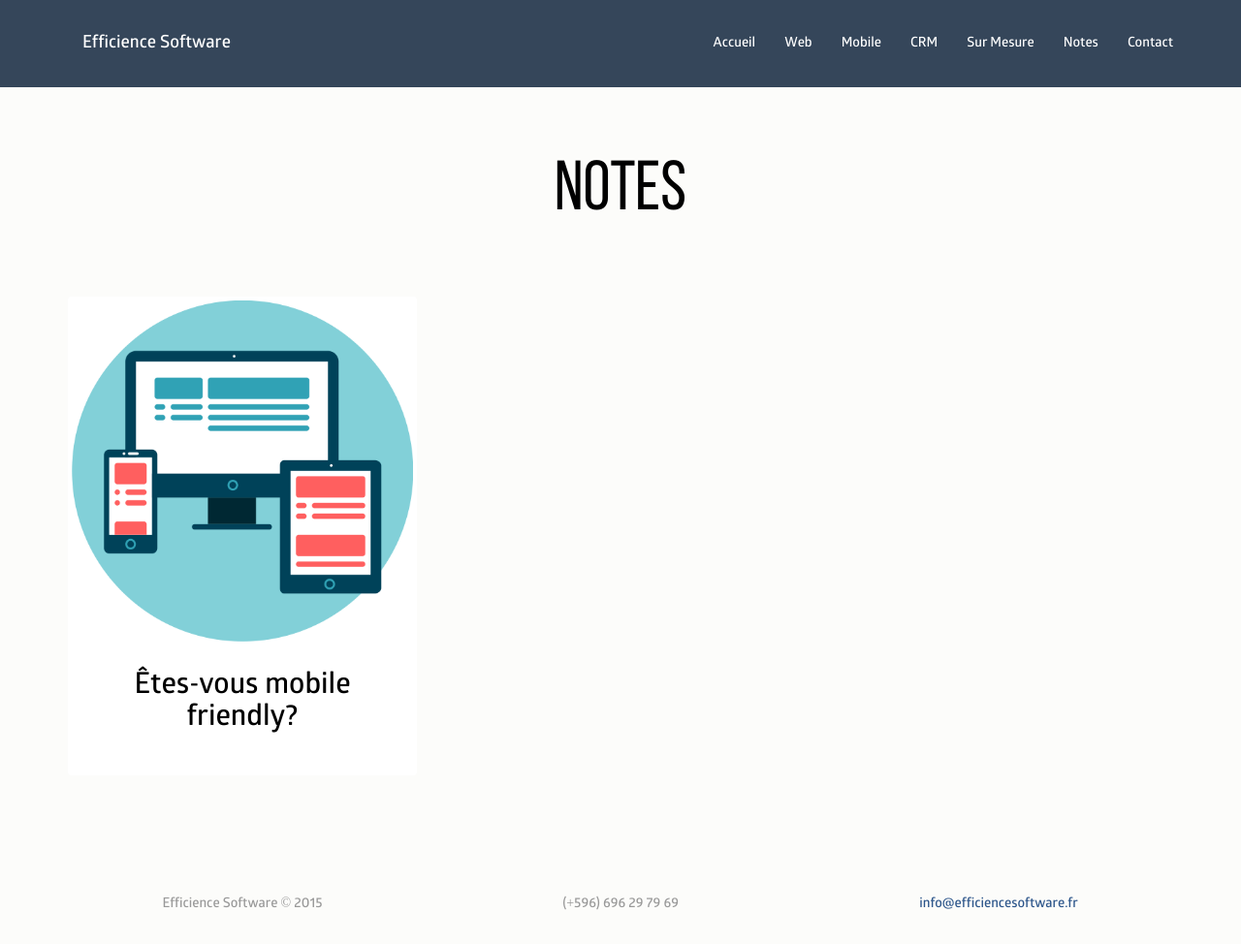
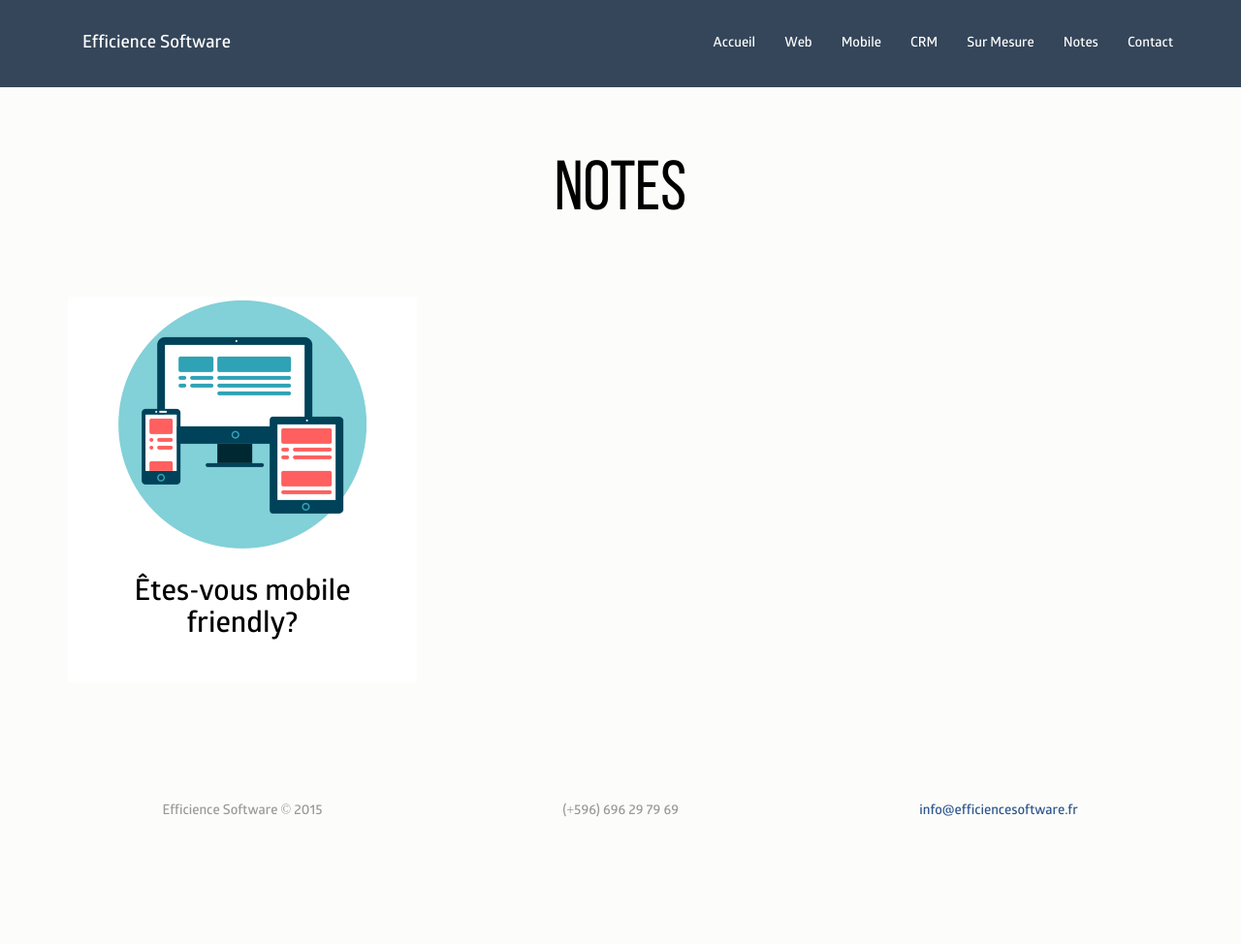
Before and after one commit to efficience-software/efficience-software.github.io, a Jekyll site: the page built from notes.html, in a window 1280 px wide and 974 px high. Shown: the whole window at 97% size. Built offline with Jekyll 4.4.1, drawn with Linux system fonts in a browser that asks for light colours; nearby versions of some CDN libraries; some web fonts are replaced.

Commit message:
change notes img

```diff
--- a/notes.html
+++ b/notes.html
@@ -7,7 +7,7 @@
 <h1>Notes</h1>
 <div class="row">
   {% for post in site.posts %}
-	<div class="col-sm-12 col-md-4">
+	<div class="col-xs-12 col-sm-6 col-md-4">
 		<div class="thumbnail">
 			<a href="{{ post.url }}">
 				<img alt="{{post.alt}}" class="img-responsive center-block" src="{{post.img}}">
```
Also changed, not shown: img/mobile-friendly.png.
